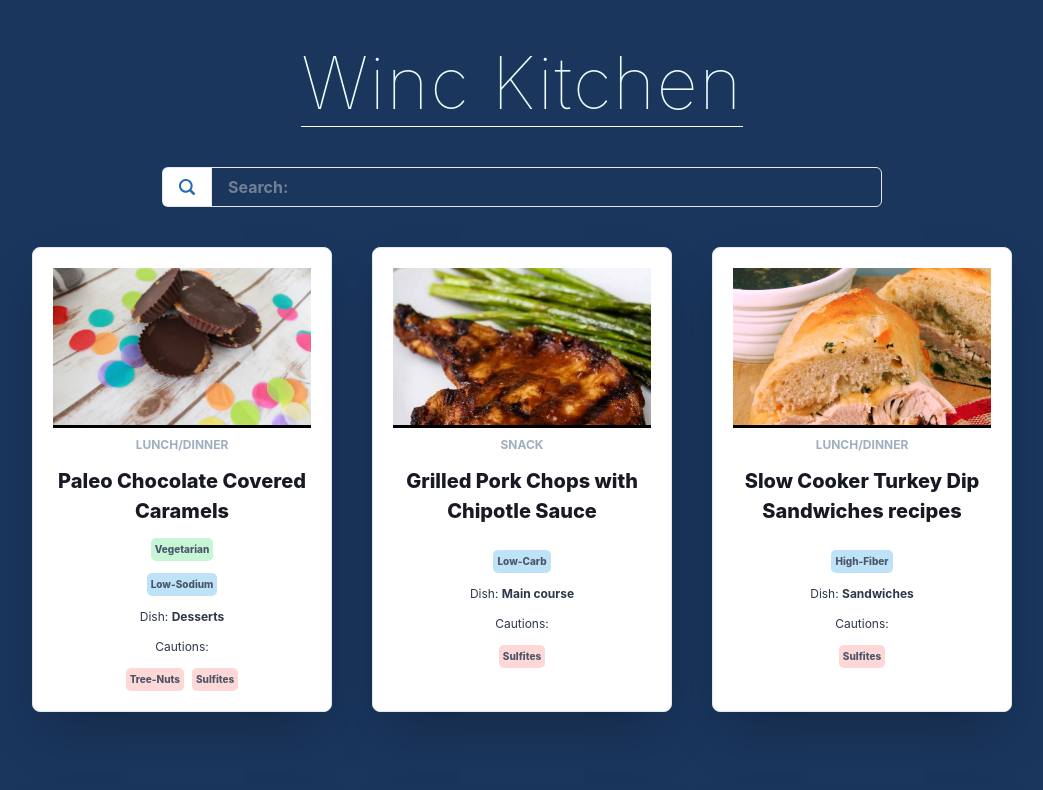
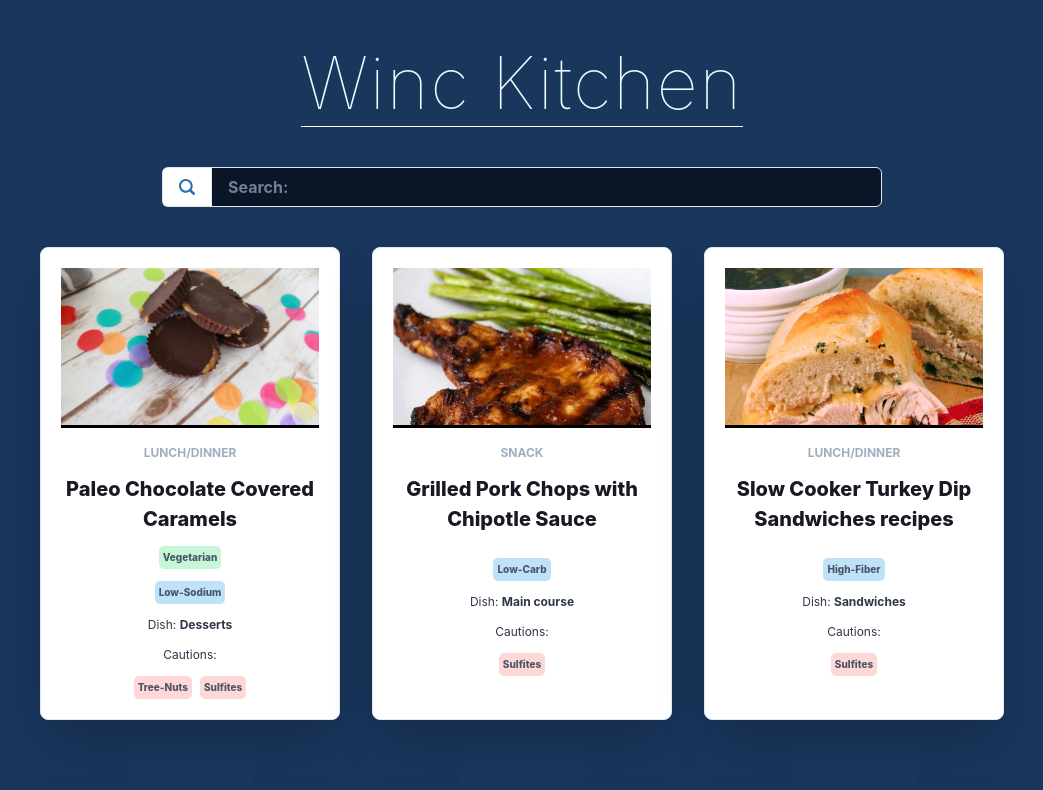
Before and after one commit to ElijahWilson-Kelly/react_basics_project, a React (Vite) app: page / in a window 1280 px wide. Shown: the top 790 px of the page, without its empty margins (118-1161 px from the left). Built offline with nearby package versions, Linux system fonts and the light colour scheme.

Commit message:
Updated Styles

```diff
--- a/src/components/Labels.jsx
+++ b/src/components/Labels.jsx
@@ -1,6 +1,5 @@
 import { Flex, Text } from "@chakra-ui/react";
 
-// Takes an array with labels and renders a flex box of labels with given props
 export const Labels = ({ labels, ...props }) => {
   return (
     <Flex gap={2} wrap={"wrap"}>
--- a/src/components/RecipeCard.jsx
+++ b/src/components/RecipeCard.jsx
@@ -40,7 +40,7 @@
       <Flex
         direction="column"
         align={"center"}
-        mt={2}
+        mt={4}
         textAlign="center"
         gap={3}
         color={"gray.700"}
--- a/src/components/ui/SearchBar.jsx
+++ b/src/components/ui/SearchBar.jsx
@@ -17,6 +17,7 @@
         onChange={handleChange}
         value={searchTerm}
         fontWeight={"inherit"}
+        bg={"#00000099"}
       ></Input>
     </InputGroup>
   );
--- a/src/pages/RecipePage.jsx
+++ b/src/pages/RecipePage.jsx
@@ -11,10 +11,7 @@
         aria-label="Search database"
         p={10}
         bg={"none"}
-        onClick={() => {
-          console.log("hey");
-          useRecipe(null);
-        }}
+        onClick={() => useRecipe(null)}
       />
       <Image
         src={recipe.image}
--- a/src/pages/RecipesPage.jsx
+++ b/src/pages/RecipesPage.jsx
@@ -28,7 +28,7 @@
         fontWeight={"bold"}
         color={"gray.200"}
       />
-      <Flex wrap={"wrap"} gap={10} justify="center">
+      <Flex wrap={"wrap"} gap={8} justify="center">
         {recipes.map((recipe) => (
           <RecipeCard
             recipe={recipe.recipe}
```
